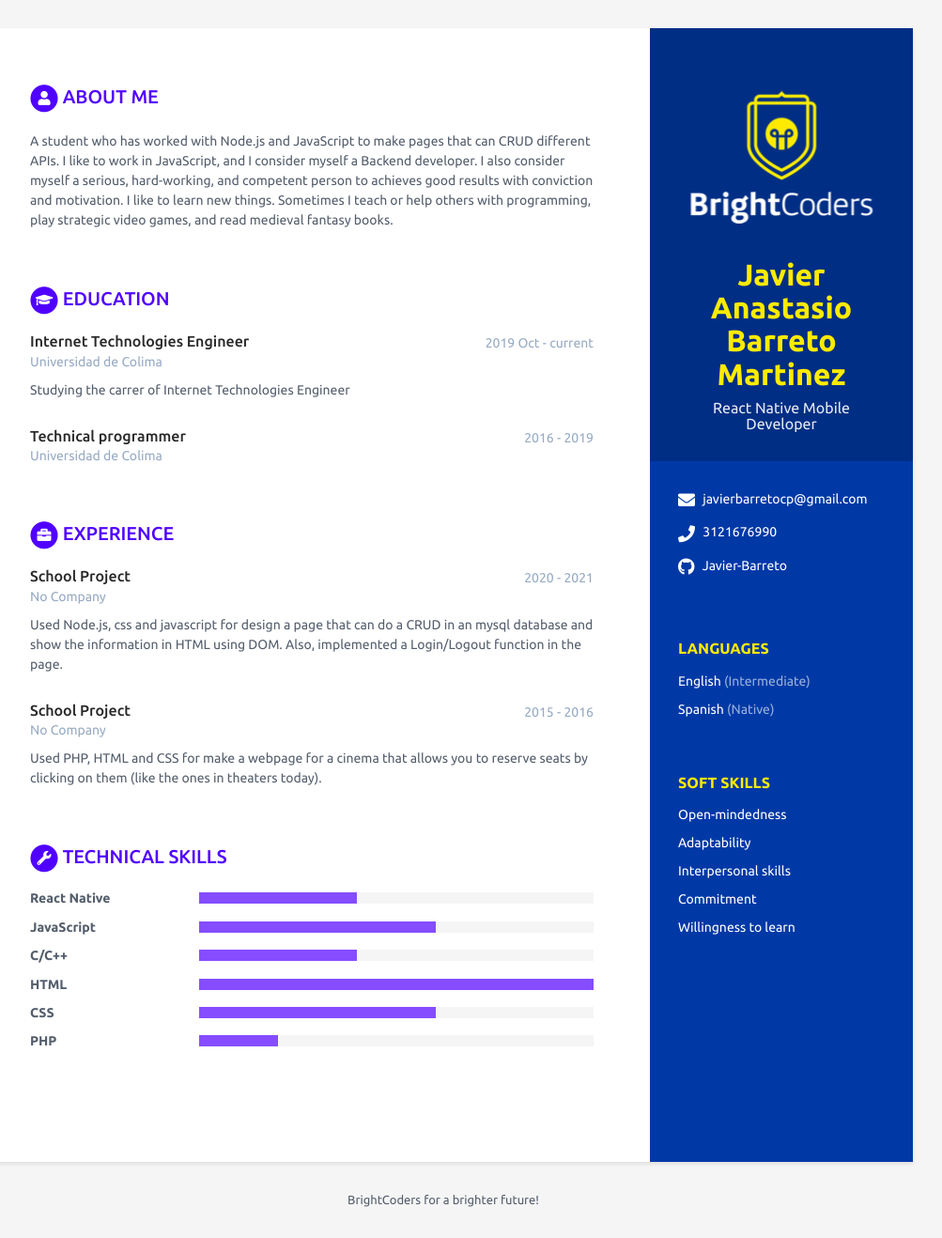
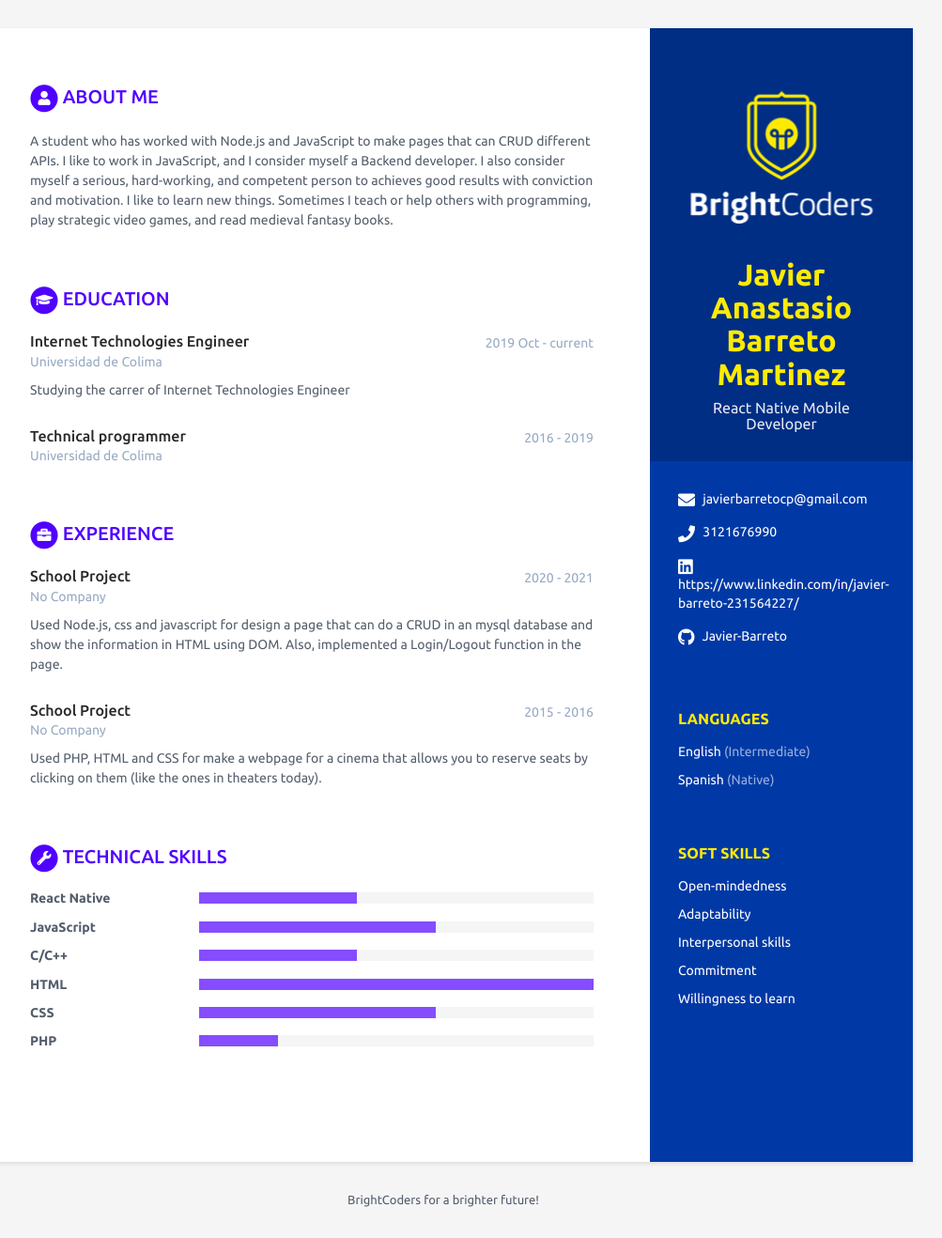
Before and after one commit to BC-MAY-21-RN/scorecard-Javier-Barreto, a Jekyll site: the page built from index.html, in a window 1280 px wide. Shown: the whole page at 94% size, without its empty margins (168-1171 px from the left). Built offline with Jekyll 4.4.1, drawn with Linux system fonts in a browser that asks for light colours; part of the change alters nothing that is shown.

Commit message:
Linkedin
Added link to my Linkedin profile

```diff
--- a/_data/data.yml
+++ b/_data/data.yml
@@ -15,7 +15,7 @@ sidebar:
   email: javierbarretocp@gmail.com
   phone: 3121676990
   website: # No agregar http://
-  linkedin:
+  linkedin: https://www.linkedin.com/in/javier-barreto-231564227/
   github: Javier-Barreto
   gitlab:
   bitbucket:
```
